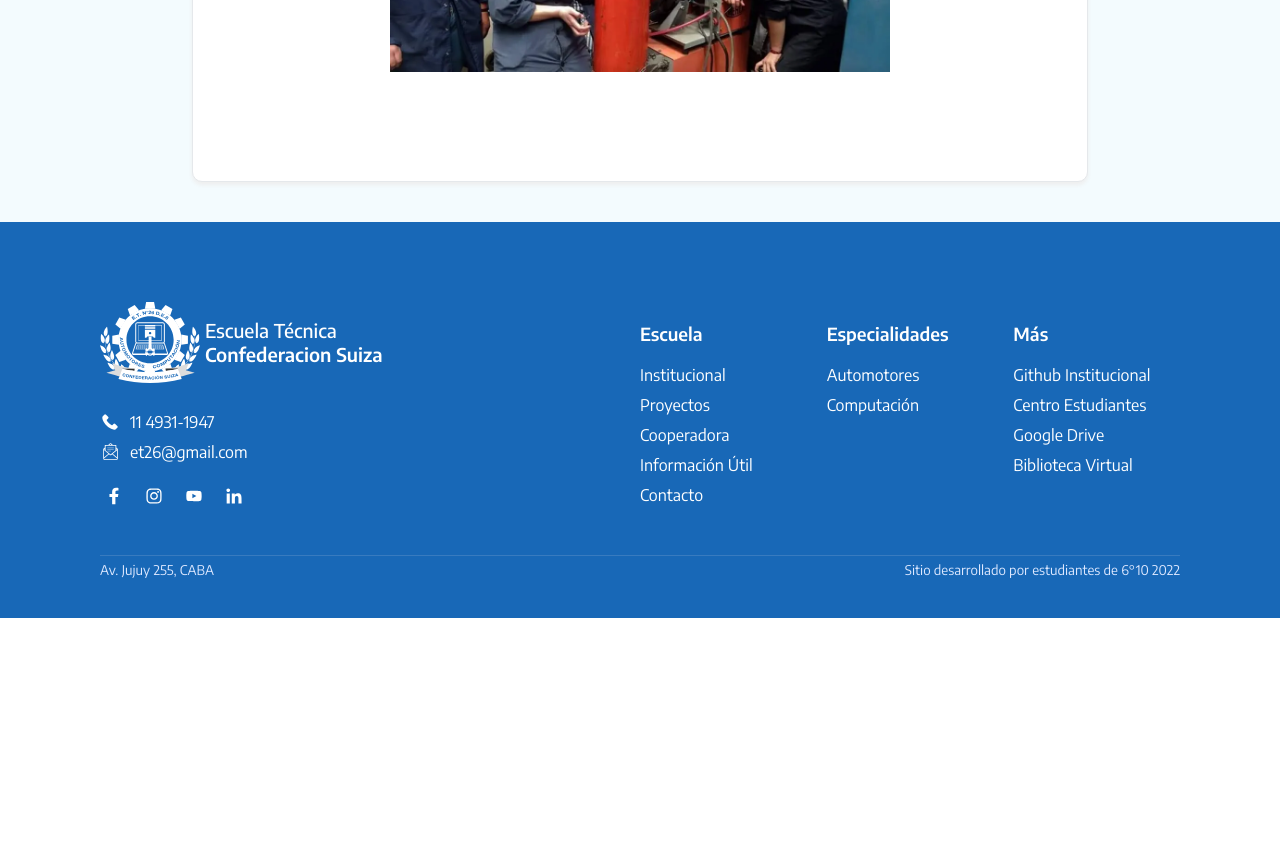
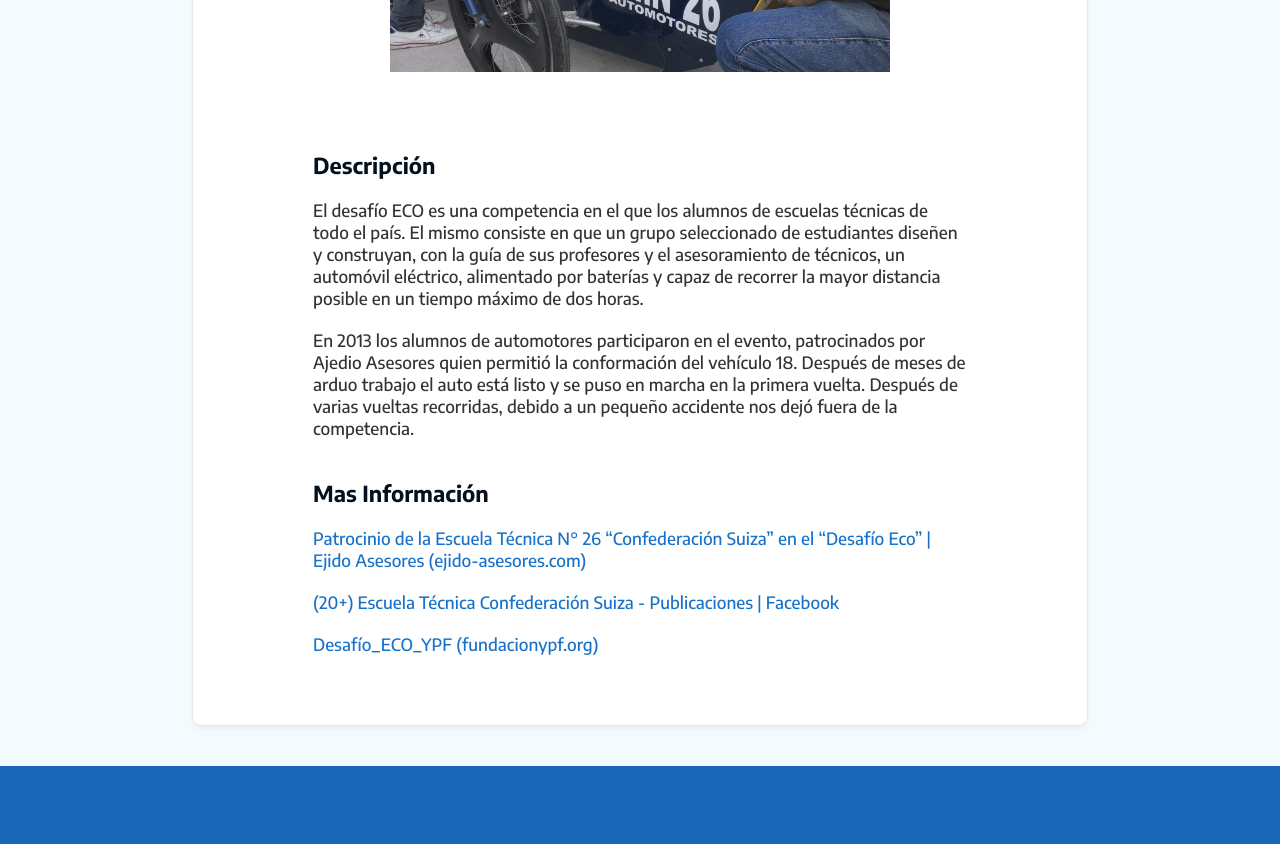
Before and after one commit to brandonporcel/confederacionsuiza, a React (Create React App) app: page /desafioeco in a window 1280 px wide. Shown: the part 540-1384 px from the top of the page. Before the commit the page ends 1158 px from the top, so only its background shows below. Built offline with nearby package versions, Linux system fonts and the light colour scheme.

Commit message:
desafio eco commit

```diff
--- a/src/components/Proyectos/DesafioEco.jsx
+++ b/src/components/Proyectos/DesafioEco.jsx
@@ -1,13 +1,42 @@
 import React from 'react';
 import ProjectContainer from '../ProjectContainer';
+import SubTitleAndDescription from '../SubTitleAndDescription';
+
 
 export default function DesafioEco() {
 	return (
 		<ProjectContainer
 			title="Desafio Eco"
-			mainImg="./images/proyectos/desafioeco.webp"
+			mainImg="./images/proyectos/eco_auto.jpg"
 			when="2022"
 			specialty="a"
-		></ProjectContainer>
+		>
+		<SubTitleAndDescription
+				title="Descripción"
+				specialClass="subtitleClassProject"
+				w="100"
+			>
+				<p>
+				El desafío ECO es una competencia en el que los alumnos de escuelas técnicas de todo el país. El mismo consiste en que un grupo seleccionado de estudiantes diseñen y construyan, con la guía de sus profesores y el asesoramiento de técnicos, un automóvil eléctrico, alimentado por baterías y capaz de recorrer la mayor distancia posible en un tiempo máximo de dos horas.
+				</p>
+				<br/>
+				<p>
+				En 2013 los alumnos de automotores participaron en el evento, patrocinados por Ajedio Asesores quien permitió la conformación del vehículo 18. Después de meses de arduo trabajo el auto está listo y se puso en marcha en la primera vuelta. Después de varias vueltas recorridas, debido a un pequeño accidente nos dejó fuera de la competencia.
+				</p>
+			</SubTitleAndDescription>
+			<SubTitleAndDescription
+				title="Mas información"
+				specialClass="subtitleClassProject"
+				w="100"
+			>
+				<ul>
+					<li><a className='linktoa' href="http://www.ejido-asesores.com/patrocinio-de-la-escuela-tecnica-n-26-confederacion-suiza-en-el-desafio-eco/" rel="noreferrer" target="_blank">Patrocinio de la Escuela Técnica N° 26 “Confederación Suiza” en el “Desafío Eco” | Ejido Asesores (ejido-asesores.com)</a></li>
+					<br/>
+					<li><a className='linktoa' href="https://www.facebook.com/tecnica26/posts/517570254994235/" rel="noreferrer" target="_blank">(20+) Escuela Técnica Confederación Suiza - Publicaciones | Facebook</a></li>
+					<br/>
+					<li><a className='linktoa' href="https://fundacionypf.org/Paginas/noticias/Desaf%C3%ADo_ECO_YPF.aspx" rel="noreferrer" target="_blank">Desafío_ECO_YPF (fundacionypf.org)</a></li>
+				</ul>
+			</SubTitleAndDescription>
+		</ProjectContainer>
 	);
 }
```
Also changed, not shown: public/images/proyectos/eco_auto.jpg (added).
